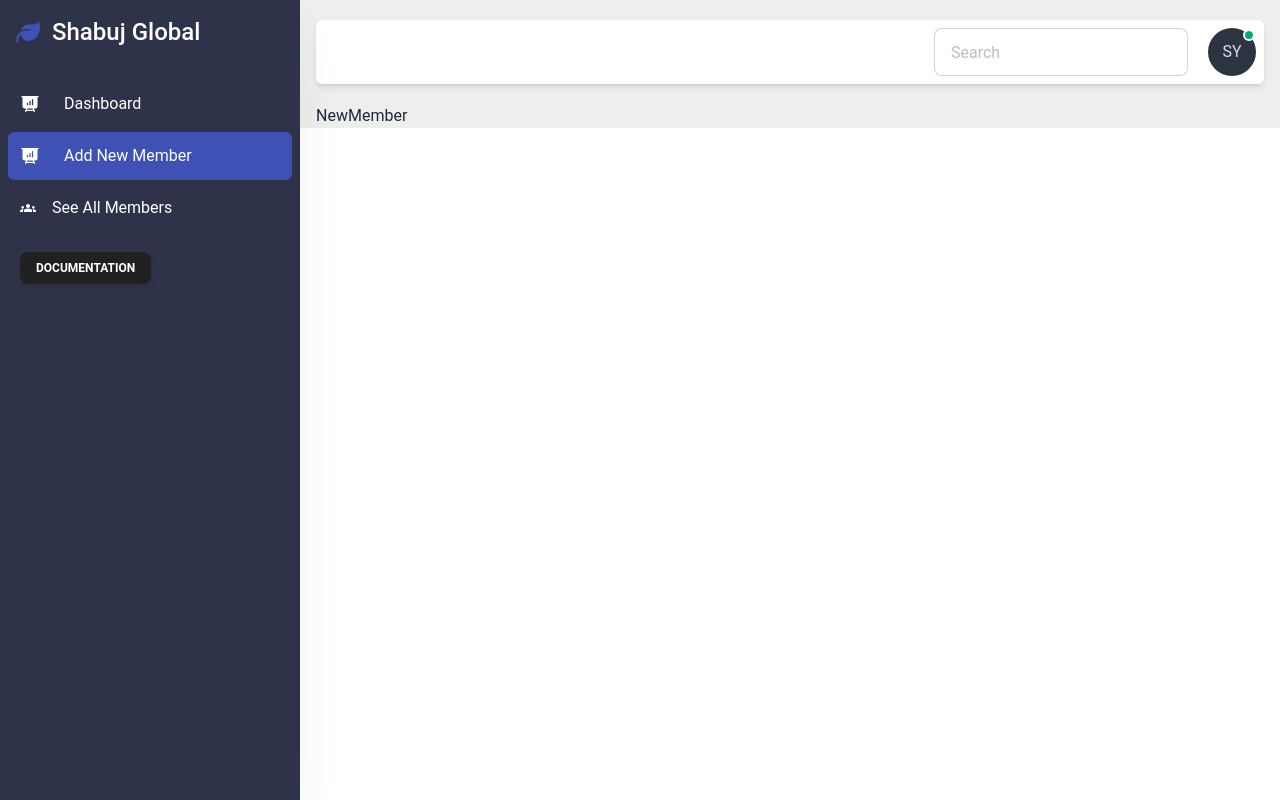
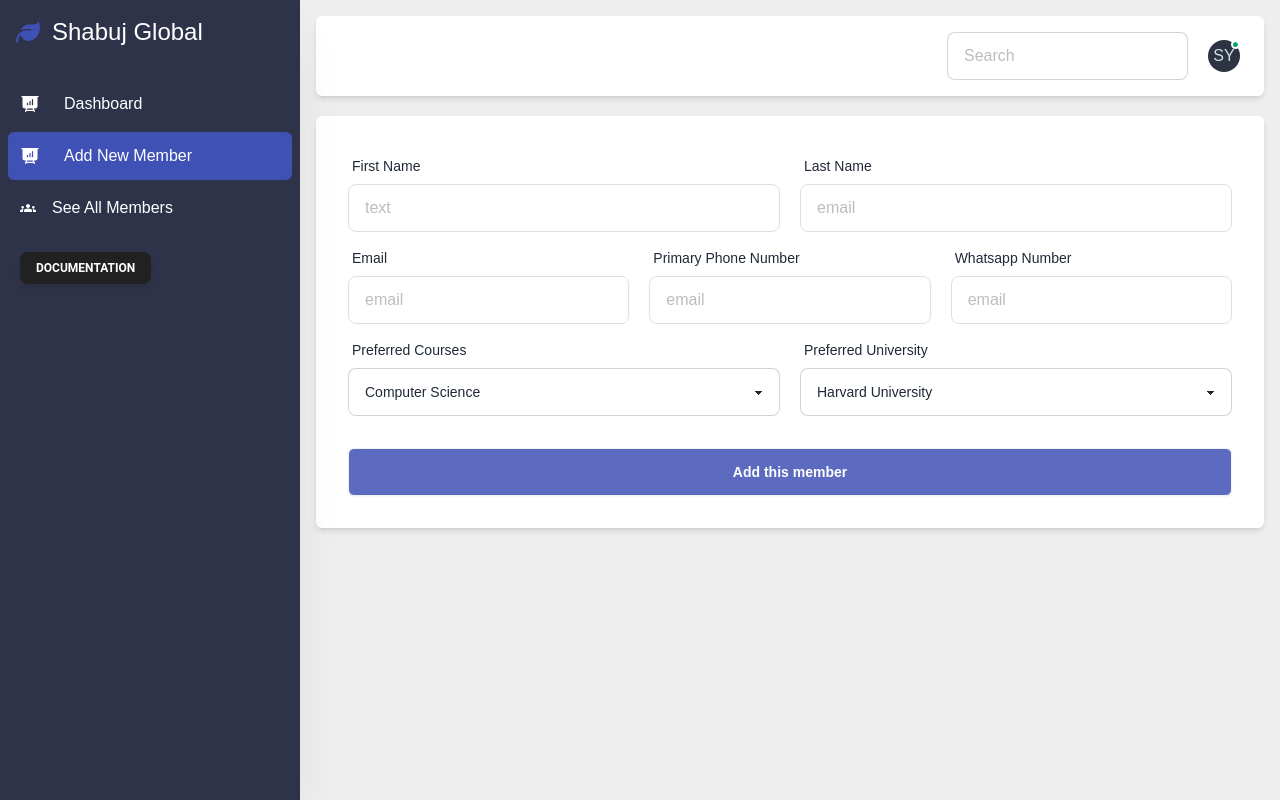
Before and after one commit to zannat20040/SGE-client, a React (Vite) app: page /dashboard/newmember in a window 1280 px wide. Built offline with nearby package versions, Linux system fonts and the light colour scheme; no server answers.

Commit message:
member added form create

```diff
--- a/src/Component/Sidebar.jsx
+++ b/src/Component/Sidebar.jsx
@@ -163,13 +163,13 @@ export default function Sidebar() {
               Documentation
             </Button>
           </Drawer>
-          <div className="flex-grow w-full px-4  bg-gray-200">
-            <Topbar handleButtonClick={handleButtonClick}/>
+          <div className="flex-grow w-full px-4  bg-gray-200 min-h-screen py-4">
+            <Topbar handleButtonClick={handleButtonClick} />
             <Outlet />
           </div>
         </div>
       ) : (
-        <div className="flex px-4 bg-gray-200">
+        <div className="flex px-4 bg-gray-200 min-h-screen py-4 handleButtonClick">
           <Drawer open={true} overlay={false} className="bg-[#2f3349] ">
             <div className="mb-2 flex items-center justify-between p-4 ]">
               <Logo color={"text-white"} />
--- a/src/Component/Topbar.jsx
+++ b/src/Component/Topbar.jsx
@@ -1,12 +1,12 @@
 import React from "react";
 import { FaBarsStaggered } from "react-icons/fa6";
 
-export default function Topbar({handleButtonClick}) {
+export default function Topbar({ handleButtonClick }) {
   return (
-    <div className="navbar bg-base-100 shadow-md mt-5 rounded-md mb-5">
-      <div className="md:justify-end justify-between flex items-center gap-5 w-full">
-        <div className="px-2 py-0 flex md:hidden ">
-        <FaBarsStaggered onClick={handleButtonClick}/>
+    <div className="navbar bg-base-100 shadow-md  rounded-md mb-5">
+      <div className="md:justify-end justify-between flex items-center gap-5 w-full px-4 py-2">
+        <div className=" flex md:hidden ">
+          <FaBarsStaggered onClick={handleButtonClick} />
         </div>
         <div className="flex gap-5 items-center">
           <div className="form-control">
@@ -17,8 +17,8 @@ export default function Topbar({handleButtonClick}) {
             />
           </div>
           <div className="dropdown dropdown-end">
-            <div className="avatar placeholder online">
-              <div className="bg-neutral text-neutral-content w-12 rounded-full">
+            <div className="avatar av placeholder online">
+              <div className="bg-neutral text-neutral-content w-8 rounded-full">
                 <span>SY</span>
               </div>
             </div>
--- a/src/Member Dashboard/NewMember.jsx
+++ b/src/Member Dashboard/NewMember.jsx
@@ -1,7 +1,142 @@
-import React from 'react'
+import React, { useState } from "react";
+import { Select, Option } from "@material-tailwind/react";
 
 export default function NewMember() {
+  const HandleNewMemberAdd = (e) => {
+    e.preventDefault();
+
+    const form = e.target;
+    const firstName = form.firstName.value;
+    const lastName = form.lastName.value;
+    const email = form.email.value;
+    const primeNumber = form.primeNumber.value;
+    const wpnumber = form.wpnumber.value;
+    const preferredUni = form.preferredUni.value;
+    const preferredCourses = form.preferredCourses.value;
+
+    const data = {
+      firstName,
+      lastName,
+      email,
+      primeNumber,
+      wpnumber,
+      preferredUni,
+      preferredCourses,
+    };
+
+    console.log(data);
+  };
+
   return (
-    <div>NewMember</div>
-  )
+    <form
+      className="card-body bg-white shadow-md rounded-md "
+      onSubmit={HandleNewMemberAdd}
+    >
+      <div className="grid grid-cols-1 sm:grid-cols-2 gap-5 justify-between items-center">
+        <div className="form-control">
+          <label className="label">
+            <span className="label-text">First Name</span>
+          </label>
+          <input
+            type="text"
+            placeholder="text"
+            className="input input-bordered border focus:border-indigo-500 focus:border-2 focus:outline-0  border-gray-300 "
+            required
+            name="firstName"
+          />
+        </div>
+        <div className="form-control">
+          <label className="label">
+            <span className="label-text">Last Name</span>
+          </label>
+          <input
+            type="text"
+            placeholder="email"
+            className="input input-bordered border focus:border-indigo-500 focus:border-2 focus:outline-0  border-gray-300 "
+            required
+            name="lastName"
+          />
+        </div>
+      </div>
+      <div className="grid grid-cols-1 lg:grid-cols-3 gap-5 justify-between items-center">
+        <div className="form-control">
+          <label className="label">
+            <span className="label-text">Email</span>
+          </label>
+          <input
+            type="email"
+            placeholder="email"
+            className="input input-bordered border focus:border-indigo-500 focus:border-2 focus:outline-0  border-gray-300 "
+            required
+            name="email"
+          />
+        </div>
+        <div className="form-control">
+          <label className="label">
+            <span className="label-text">Primary Phone Number</span>
+          </label>
+          <input
+            type="number"
+            placeholder="email"
+            className="input input-bordered border focus:border-indigo-500 focus:border-2 focus:outline-0  border-gray-300 "
+            required
+            name="primeNumber"
+          />
+        </div>
+        <div className="form-control">
+          <label className="label">
+            <span className="label-text">Whatsapp Number</span>
+          </label>
+          <input
+            type="number"
+            placeholder="email"
+            className="input input-bordered border focus:border-indigo-500 focus:border-2 focus:outline-0  border-gray-300 "
+            required
+            name="wpnumber"
+          />
+        </div>
+      </div>
+      <div className="grid grid-cols-1 sm:grid-cols-2 md:grid-cols-1 lg:grid-cols-2  gap-8 sm:gap-5 md:gap-8 lg:gap-5 justify-between items-center">
+        <div className="form-control">
+          <label className="label">
+            <span className="label-text">Preferred Courses</span>
+          </label>
+          <select
+            className="select select-bordered w-full "
+            required
+            name="preferredCourses"
+          >
+            <option>Computer Science</option>
+            <option>Business Administration (MBA)</option>
+            <option>Medicine</option>
+            <option>Finance</option>
+            <option>International Relations</option>
+            <option>Data Science</option>
+          </select>
+        </div>
+
+        <div className="form-control">
+          <label className="label">
+            <span className="label-text">Preferred University</span>
+          </label>
+          <select
+            className="select select-bordered w-full "
+            required
+            name="preferredUni"
+          >
+            <option>Harvard University</option>
+            <option>Stanford University</option>
+            <option>University of Oxford</option>
+            <option>Massachusetts Institute of Technology (MIT)</option>
+            <option>University of Cambridge</option>
+          </select>
+        </div>
+      </div>
+      <div className="form-control mt-6">
+        <button className="btn rounded-md bg-indigo-400 text-white">
+          Add this member
+        </button>
+      </div>
+    </form>
+  );
 }
--- a/src/index.css
+++ b/src/index.css
@@ -1,3 +1,7 @@
 @tailwind base;
 @tailwind components;
 @tailwind utilities;
+
+*{
+    font-family: "Montserrat", sans-serif;
+}
```
